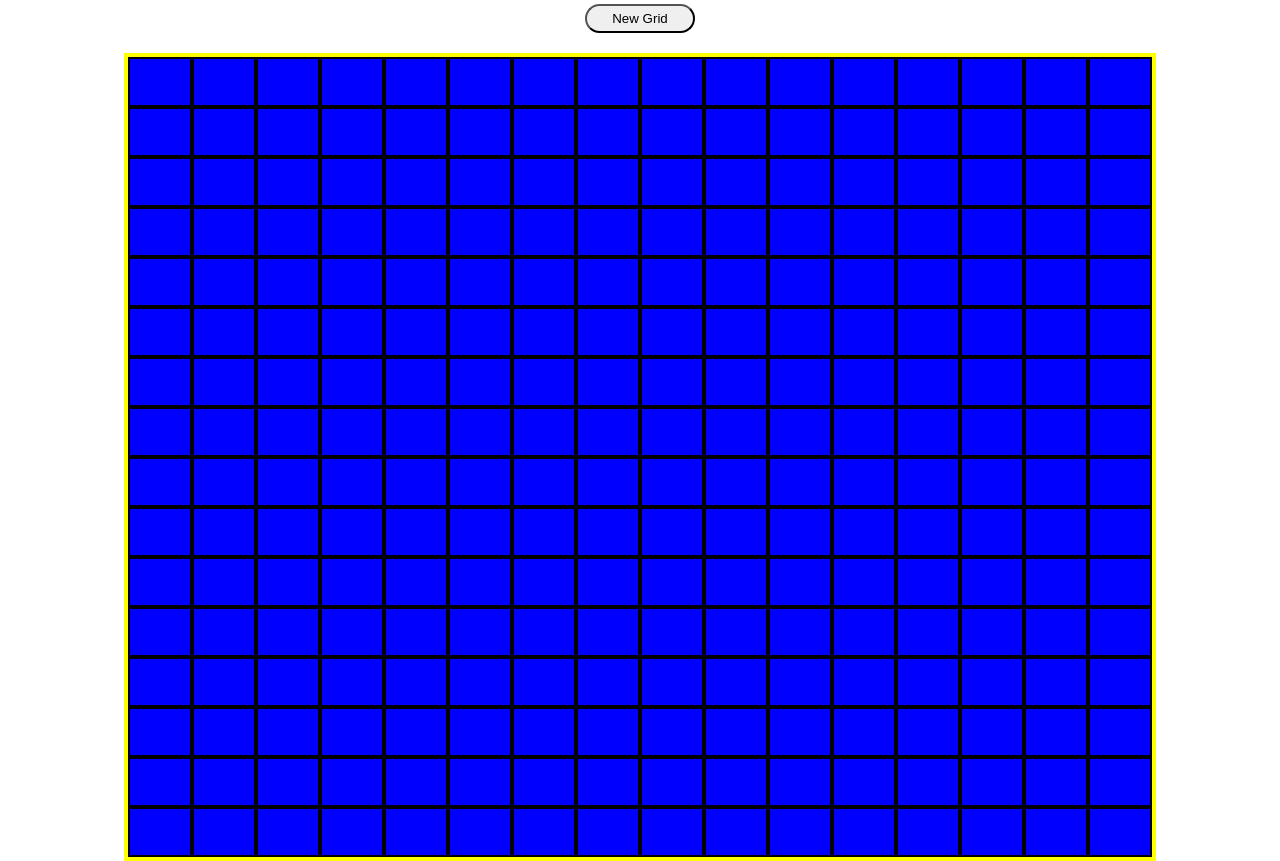
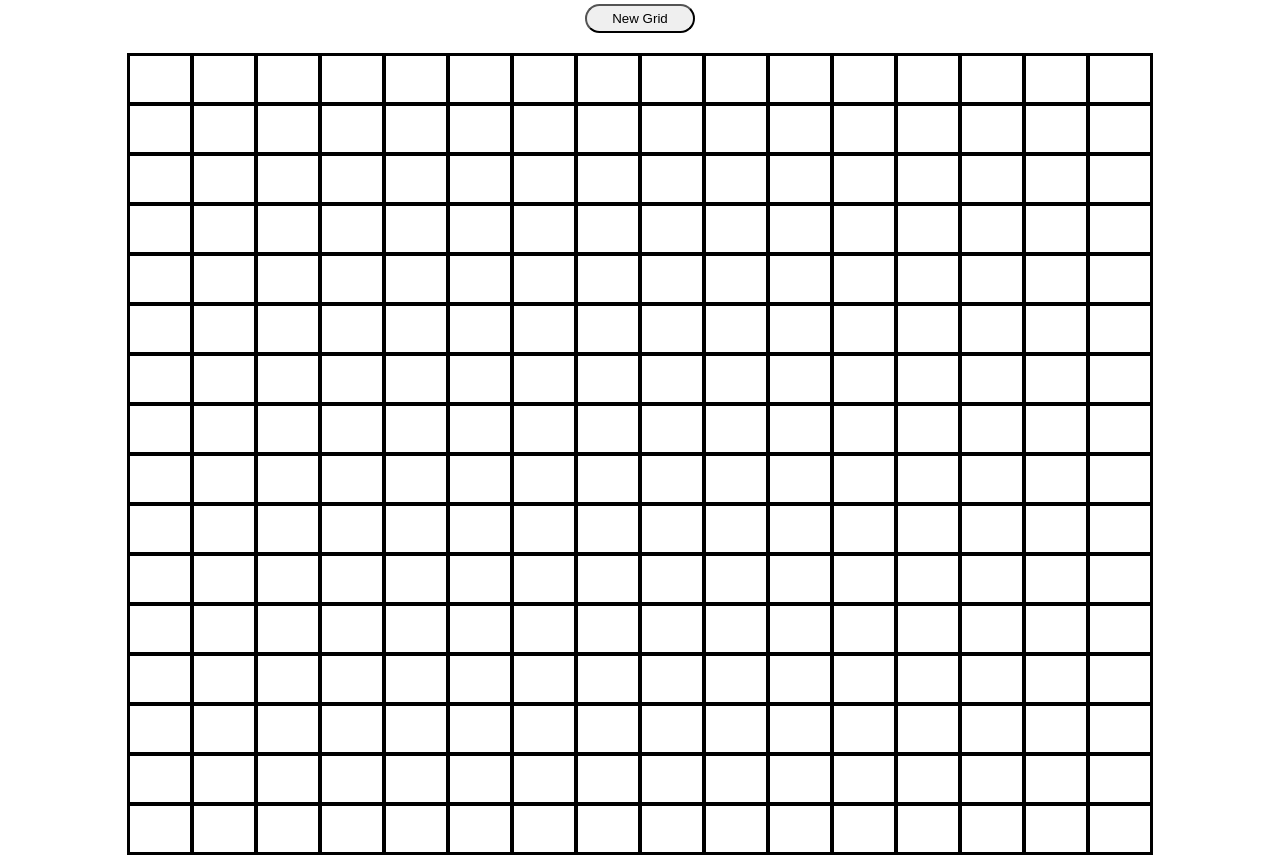
Before and after one commit to JoeyJr37/EtchASketch, a plain HTML site: page index.html in a window 1280 px wide. Shown: the part 56-917 px from the top of the page. Drawn offline with Linux system fonts and the light colour scheme.

Commit message:
Updated color scheme

```diff
--- a/index.html
+++ b/index.html
@@ -31,11 +31,11 @@ height: 800px;
 display: grid;
 grid-template-columns: repeat(16, 1fr);
 grid-template-rows: repeat(16, 1fr);
-border: 4px solid yellow;
+border: 1px solid black;
 }
 
 .grid {
-background-color: blue;
+background-color: white;
 border: 2px solid black;
 }
 
@@ -65,7 +65,7 @@ const addGridSquare = () => {
 	container.appendChild(div);
     /* Add the mouse over event for changing the div color */
     div.addEventListener("mouseover", (event) => {
-        event.target.style.backgroundColor = "white";
+        event.target.style.backgroundColor = "black";
     });
 };
 
```
